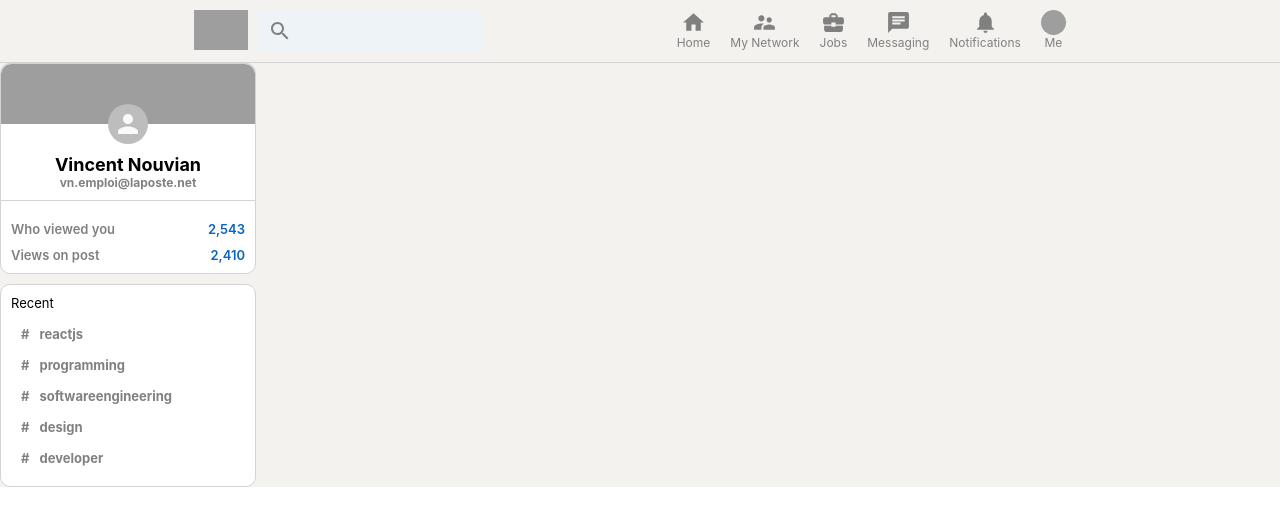
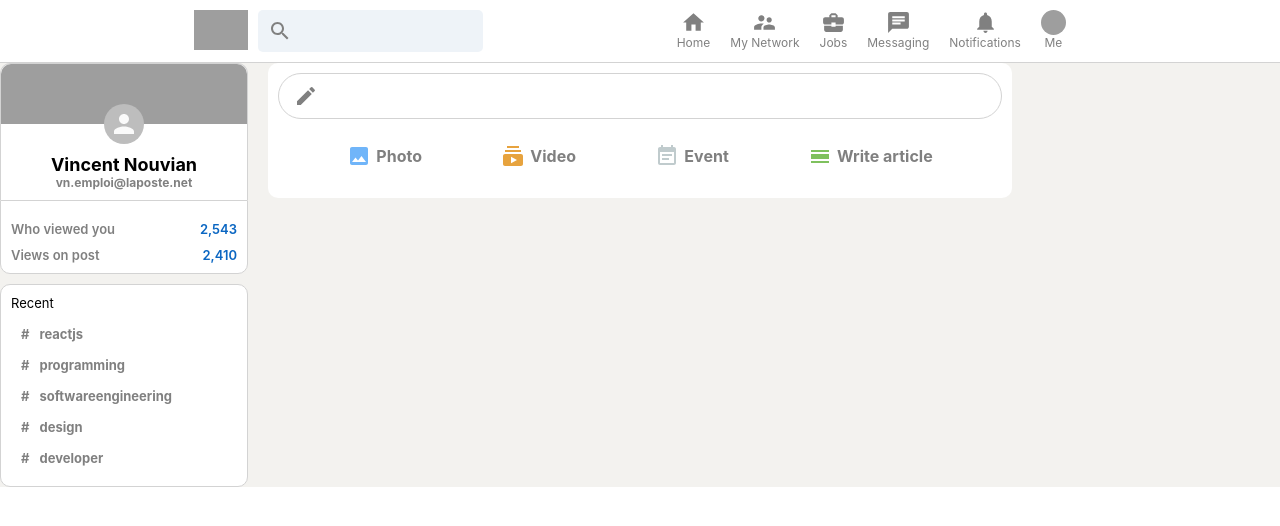
Before and after one commit to FromItanael/LinkedIn-Clone, a React (Create React App) app: page / in a window 1280 px wide. Shown: the top 526 px of the page. Built offline with nearby package versions, Linux system fonts and the light colour scheme; grey boxes are pictures that could not be loaded.

Commit message:
FeedSection Design

```diff
--- a/src/App.js
+++ b/src/App.js
@@ -2,6 +2,7 @@
 import './App.css';
 import Header from './Header'
 import Sidebar from './Sidebar';
+import Feed from './Feed';
 
 function App() {
   return (
@@ -11,8 +12,8 @@
       {/* App Body */}
       <div className='app__body'>
         <Sidebar />
+        <Feed />
 
-        {/* Feed */}
         {/* Widgets */}
       </div>
 
--- /dev/null
+++ b/src/Feed.css
@@ -0,0 +1,43 @@
+.feed {
+    flex: 0.6;
+    margin: 0 20px;
+}
+
+.feed__inputContainer {
+    background-color: white;
+    padding: 10px;
+    padding-bottom: 20px;
+    border-radius: 10px;
+    margin-bottom: 20px;
+}
+
+.feed__input {
+    border: 1px solid lightgray;
+    border-radius: 30px;
+    display: flex;
+    padding: 10px;
+    color: gray;
+    padding-left: 15px;
+}
+
+.feed__input>form {
+    display: flex;
+    width: 100%;
+}
+
+.feed__input>form>input {
+    border: none;
+    outline: none;
+    flex: 1;
+    outline-width: 0;
+    font-weight: 600;
+}
+
+.feed__input>form>button {
+    display: none;
+}
+
+.feed__InputOptions {
+    display: flex;
+    justify-content: space-evenly;
+}
--- /dev/null
+++ b/src/Feed.js
@@ -0,0 +1,35 @@
+import React from 'react'
+import './Feed.css';
+import CreateIcon from '@material-ui/icons/Create'
+import InputOption from './InputOption';
+import ImageIcon from '@material-ui/icons/Image';
+import SubscriptionsIcon from '@material-ui/icons/Subscriptions';
+import EventNoteIcon from '@material-ui/icons/EventNote';
+import CalendarViewDayIcon from '@material-ui/icons/CalendarViewDay';
+
+function Feed() {
+    return (
+        <div className="feed">
+            <div className="feed__inputContainer">
+                <div className="feed__input">
+                    <CreateIcon />
+                    <form >
+                        <input type="text" />
+                        <button type="submit">Send</button>
+                    </form>
+                </div>
+                <div className="feed__InputOptions">
+                    <InputOption Icon={ImageIcon} title="Photo" color="#70B5F9" />
+                    <InputOption Icon={SubscriptionsIcon} title="Video" color="#E7A33E" />
+                    <InputOption Icon={EventNoteIcon} title="Event" color="#C0CBCD" />
+                    <InputOption Icon={CalendarViewDayIcon} title="Write article" color="#7FC15E" />
+                </div>
+            </div>
+
+            {/* Posts */}
+
+        </div>
+    )
+}
+
+export default Feed
--- a/src/Header.css
+++ b/src/Header.css
@@ -3,6 +3,7 @@
     position: sticky;
     top: 0;
     justify-content: space-evenly;
+    background-color: white;
     border-bottom: 0.1px solid lightgray;
     padding-top: 10px;
     padding-bottom: 10px;
--- /dev/null
+++ b/src/InputOption.css
@@ -0,0 +1,17 @@
+.inputOption {
+    display: flex;
+    align-items: center;
+    margin-top: 15px;
+    color: gray;
+    padding: 10px;
+    cursor: pointer;
+}
+
+.inputOption:hover {
+    background-color: whitesmoke;
+    border-radius: 10px;
+}
+
+.inputOption>h4 {
+    margin-left: 5px;
+}
--- /dev/null
+++ b/src/InputOption.js
@@ -0,0 +1,13 @@
+import React from 'react'
+import './InputOption.css'
+
+function InputOption({ Icon, title, color }) {
+    return (
+        <div className="inputOption">
+            <Icon style={{ color: color }} />
+            <h4>{title}</h4>
+        </div>
+    )
+}
+
+export default InputOption
```
